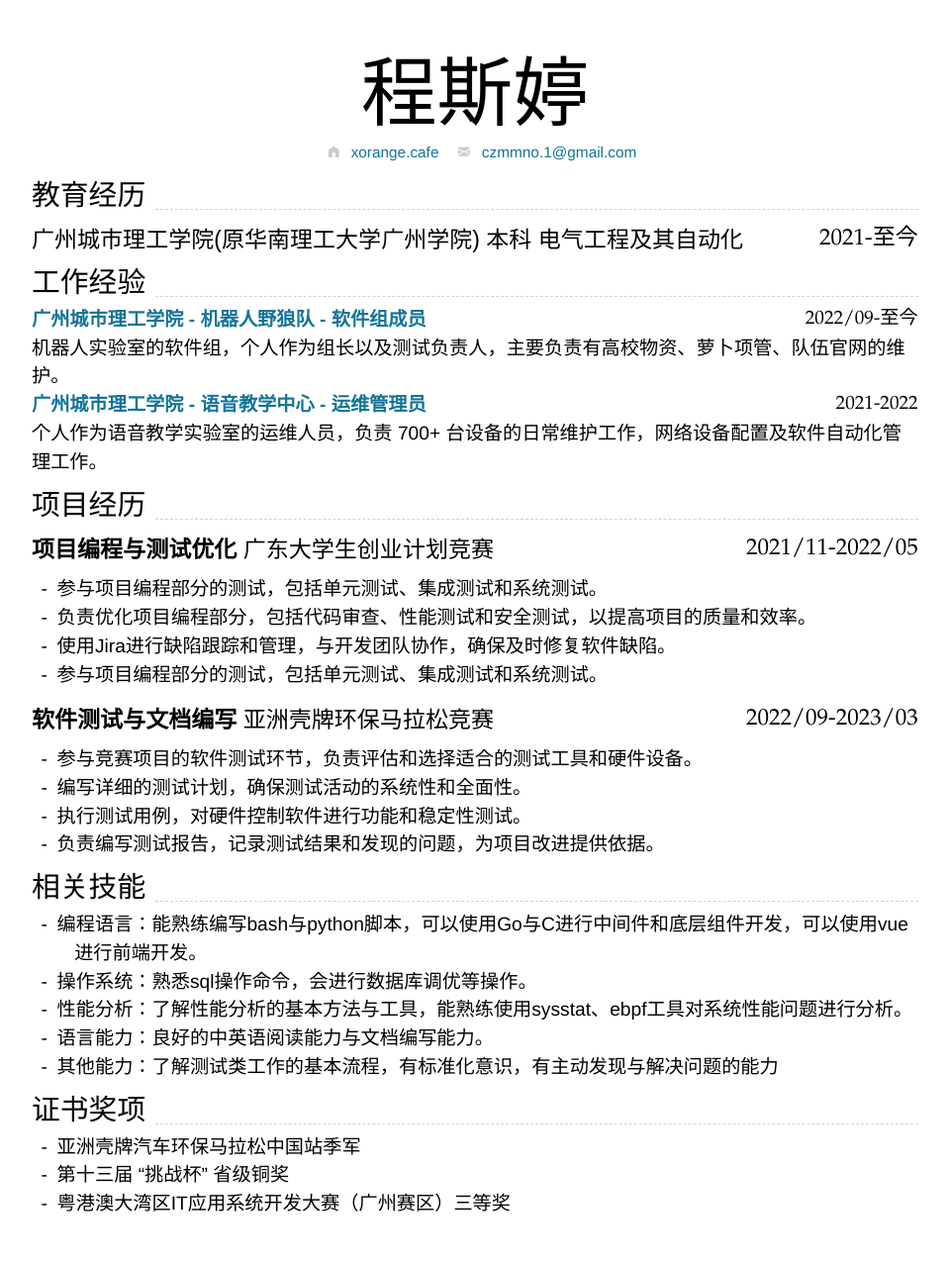
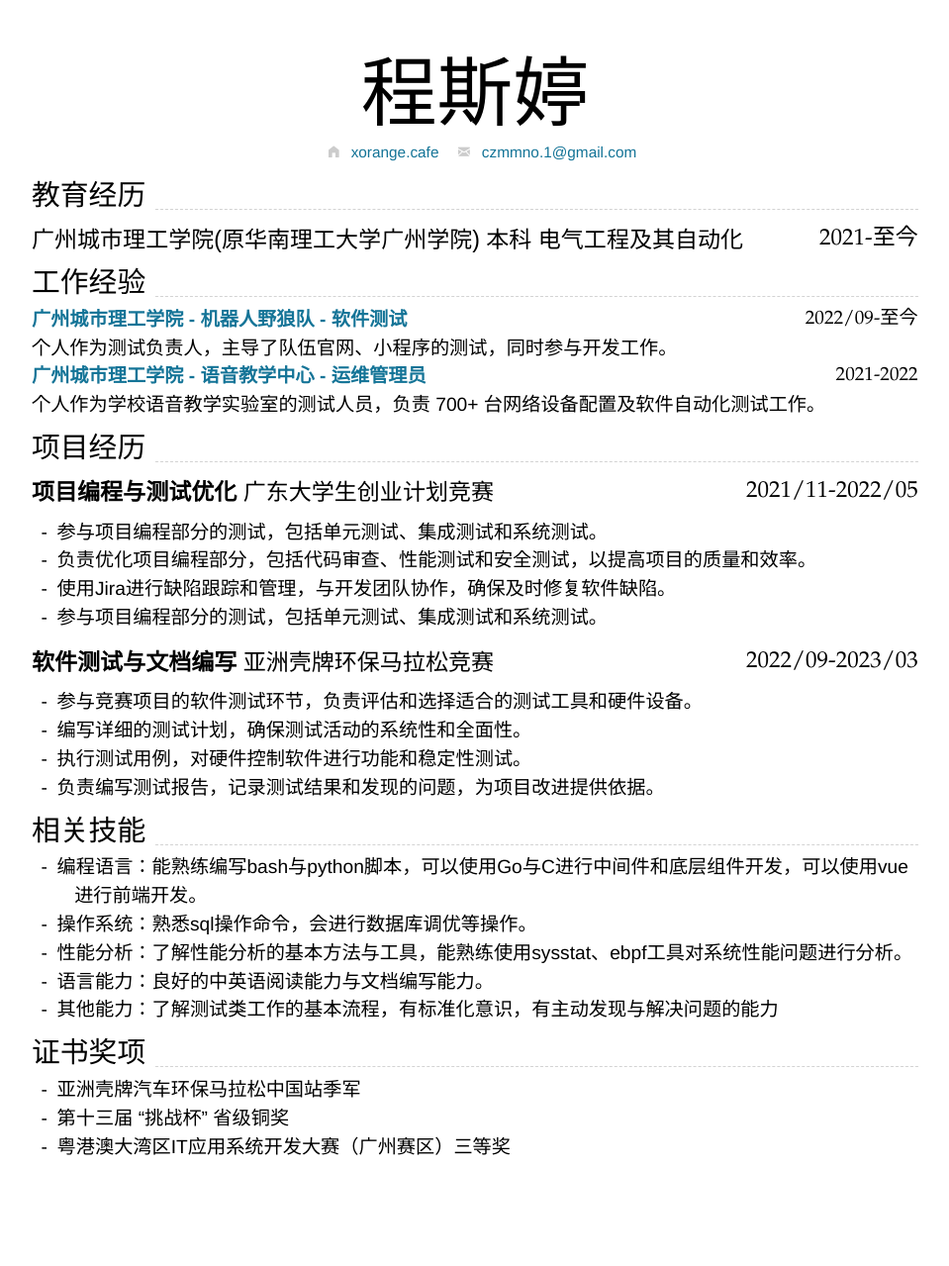
Before and after one commit to Lovelycz/resume, a Jekyll site: the page built from index.md, in a window 1280 px wide. Shown: the whole page at 99% size, without its empty margins (160-1119 px from the left). Built offline with Jekyll 4.4.1, drawn with Linux system fonts in a browser that asks for light colours; nearby versions of some CDN libraries; after the commit the page ends 1221 px from its top, so only the background shows below that.

Commit message:
index.md

```diff
--- a/index.md
+++ b/index.md
@@ -19,13 +19,13 @@ homepage:
 
 ## 工作经验
 
-[**广州城市理工学院 - 机器人野狼队 - 软件组成员**](https://gcubot.cn) `2022/09-至今`
+[**广州城市理工学院 - 机器人野狼队 - 软件测试**](https://gcubot.cn) `2022/09-至今`
 
-机器人实验室的软件组，个人作为组长以及测试负责人，主要负责有高校物资、萝卜项管、队伍官网的维护。
+个人作为测试负责人，主导了队伍官网、小程序的测试，同时参与开发工作。
 
 [**广州城市理工学院 - 语音教学中心 - 运维管理员**](https://wy.gcu.edu.cn/2023/0523/c768a150266/page.htm) `2021-2022`
 
-个人作为语音教学实验室的运维人员，负责 700+ 台设备的日常维护工作，网络设备配置及软件自动化管理工作。
+个人作为学校语音教学实验室的测试人员，负责 700+ 台网络设备配置及软件自动化测试工作。
 
 ## 项目经历
 
```
